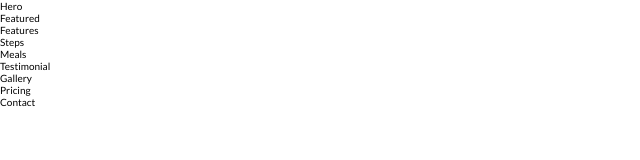
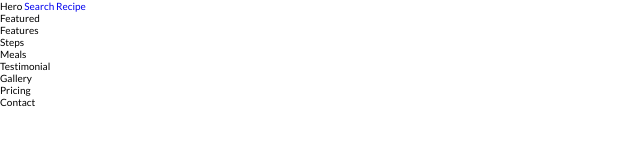
Before and after one commit to cemmanuelonyema/reccy, a React (Vite) app: page / in a window 1280 px wide. Shown: the top 160 px of the page, without its empty margins (0-640 px from the left). Built offline with nearby package versions, Linux system fonts and the light colour scheme.

Commit message:
refactor: add recipe linking

```diff
--- a/src/components/pages/landing/components/hero/Hero.jsx
+++ b/src/components/pages/landing/components/hero/Hero.jsx
@@ -1,8 +1,14 @@
 import React from 'react';
 import styles from './Hero.module.scss';
+import { Link } from 'react-router-dom';
 
 const Hero = () => {
-      return <section>Hero</section>;
+      return (
+            <section>
+                  Hero
+                  <Link to="/recipes"> Search Recipe</Link>
+            </section>
+      );
 };
 
 export default Hero;
```
